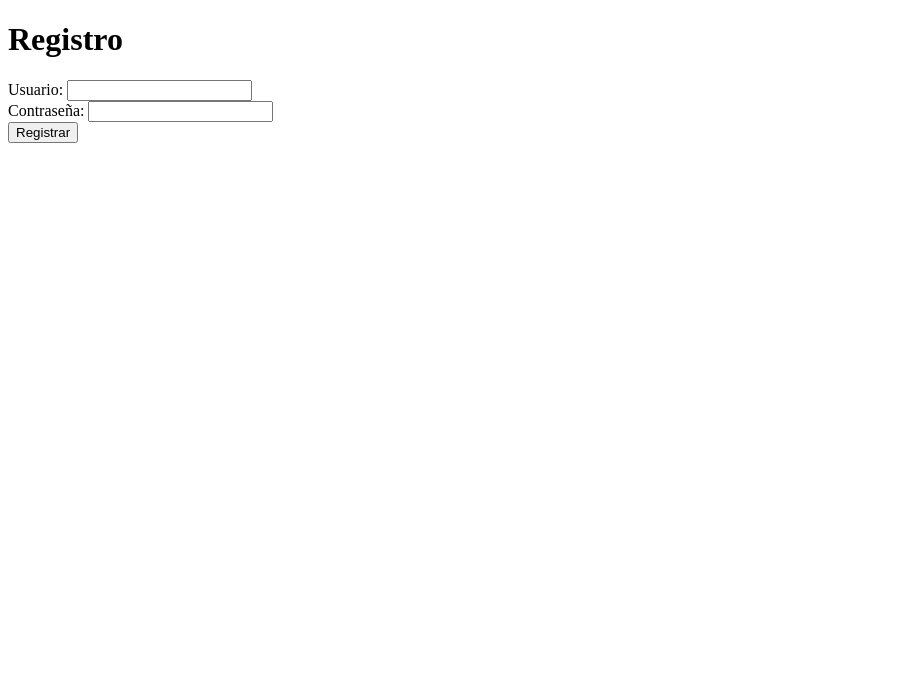
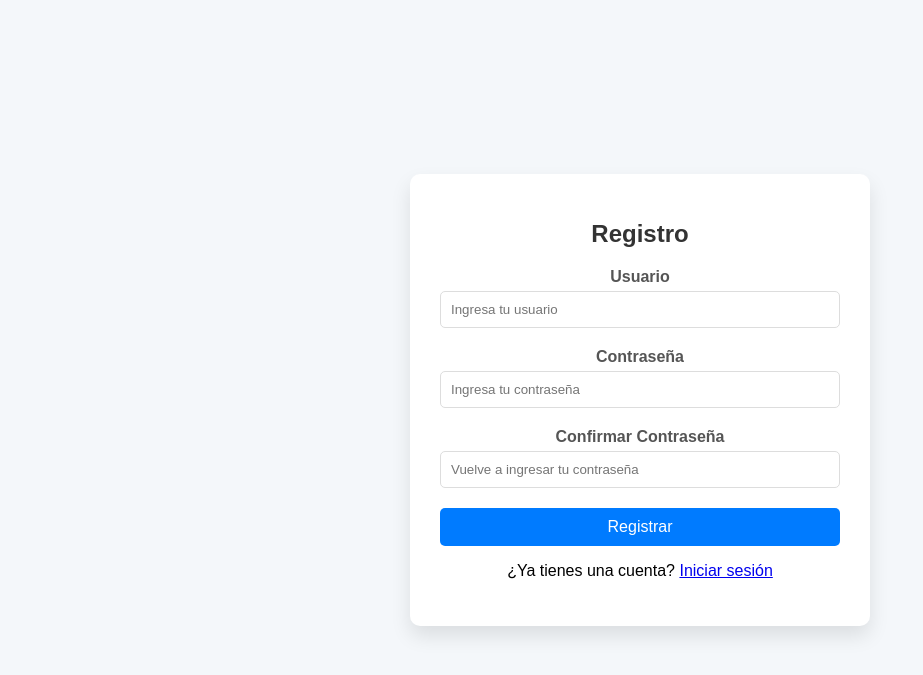
Before and after one commit to DaniEspinoza05/ProyectoSeguros, a PHP site: page /register.php in a window 1280 px wide. Shown: the top 675 px of the page, without its empty margins (0-923 px from the left). Run offline with PHP 8.4, Linux system fonts and the light colour scheme.

Commit message:
Registro de usuario con hash
Se implementó la página de Register con la encriptación hash de contraseñas. Además, se le dio un diseño amigable para el usuario. Funciona correctamente

```diff
--- a/register.php
+++ b/register.php
@@ -4,7 +4,10 @@ include('db_connection.php');
 if ($_SERVER["REQUEST_METHOD"] == "POST") {
     $username = $conn->real_escape_string($_POST['username']);
     $password = $conn->real_escape_string($_POST['password']);
+    $confirm_password = $conn->real_escape_string($_POST['confirm_password']);
 
+    // Validar que las contraseñas coincidan
+    if ($password === $confirm_password) {
         // Hashear la contraseña antes de almacenarla
         $hashed_password = password_hash($password, PASSWORD_DEFAULT);
 
@@ -12,11 +15,13 @@ if ($_SERVER["REQUEST_METHOD"] == "POST") {
         $query = "INSERT INTO usuarios (username, password) VALUES ('$username', '$hashed_password')";
 
         if ($conn->query($query) === TRUE) {
-        echo "Registro exitoso. Ahora puedes iniciar sesión.";
-        header("Location: login.php");
+            header("Location: login.php"); // Redirigir al login
             exit();
         } else {
-        echo "Error: " . $conn->error;
+            $error = "Error: " . $conn->error;
+        }
+    } else {
+        $error = "Las contraseñas no coinciden.";
     }
 }
 ?>
@@ -27,17 +32,34 @@ if ($_SERVER["REQUEST_METHOD"] == "POST") {
     <meta charset="UTF-8">
     <meta name="viewport" content="width=device-width, initial-scale=1.0">
     <title>Registro - SaveMe</title>
+    <!-- Vincular el archivo CSS -->
+    <link href="css/login.css" rel="stylesheet">
 </head>
 <body>
+    <div class="login-container">
         <h1>Registro</h1>
-    <form method="POST" action="registro.php">
-        <label for="username">Usuario:</label>
-        <input type="text" id="username" name="username" required><br>
+        <form method="POST" action="register.php">
+            <div class="form-group">
+                <label for="username">Usuario</label>
+                <input type="text" id="username" name="username" class="form-control" placeholder="Ingresa tu usuario" required>
+            </div>
+            <div class="form-group">
+                <label for="password">Contraseña</label>
+                <input type="password" id="password" name="password" class="form-control" placeholder="Ingresa tu contraseña" required>
+            </div>
+            <div class="form-group">
+                <label for="confirm_password">Confirmar Contraseña</label>
+                <input type="password" id="confirm_password" name="confirm_password" class="form-control" placeholder="Vuelve a ingresar tu contraseña" required>
+            </div>
 
-        <label for="password">Contraseña:</label>
-        <input type="password" id="password" name="password" required><br>
+            <!-- Mostrar mensaje de error si ocurre -->
+            <?php if (isset($error)): ?>
+                <p class="error-message"><?= $error ?></p>
+            <?php endif; ?>
 
-        <button type="submit">Registrar</button>
+            <button type="submit" class="btn-login">Registrar</button>
         </form>
+        <p class="text-center mt-3">¿Ya tienes una cuenta? <a href="login.php">Iniciar sesión</a></p>
+    </div>
 </body>
 </html>
```
Lines whose indentation alone changed are shown as unchanged.
